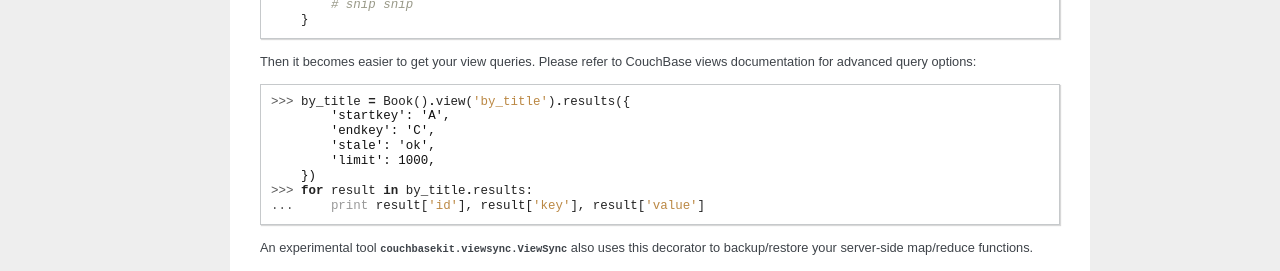
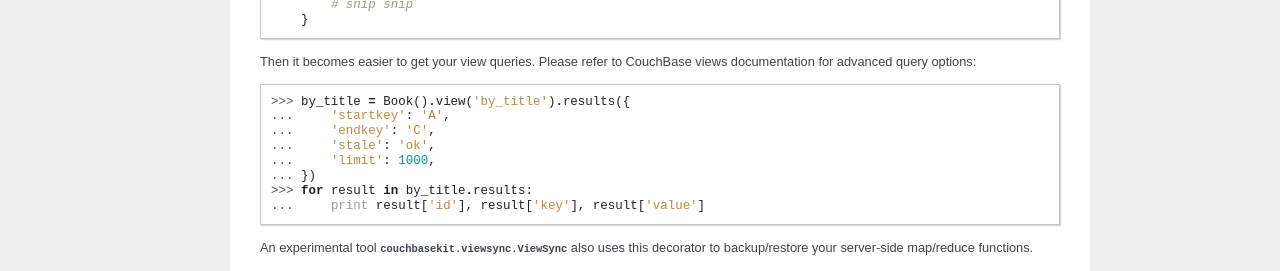
Before and after one commit to kirpit/couchbasekit, a Sphinx documentation site: the page built from docs/source/model-document.rst, in a window 1280 px wide. Shown: the part 1817-2088 px from the top of the page. Built offline with Sphinx 7.4.7, drawn with Linux system fonts in a browser that asks for light colours.

```diff
--- a/docs/source/model-document.rst
+++ b/docs/source/model-document.rst
@@ -110,11 +110,11 @@
 views documentation for advanced query options::
 
     >>> by_title = Book().view('by_title').results({
-            'startkey': 'A',
-            'endkey': 'C',
-            'stale': 'ok',
-            'limit': 1000,
-        })
+    ...     'startkey': 'A',
+    ...     'endkey': 'C',
+    ...     'stale': 'ok',
+    ...     'limit': 1000,
+    ... })
     >>> for result in by_title.results:
     ...     print result['id'], result['key'], result['value']
 
```
Also changed, not shown: 2 other files.
